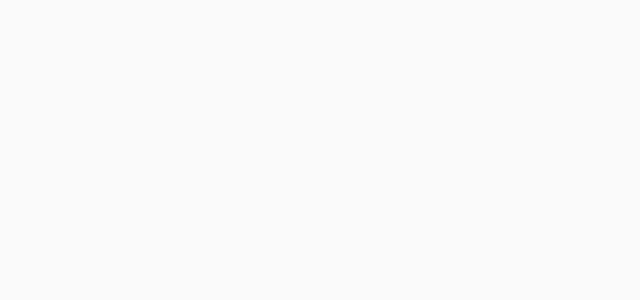
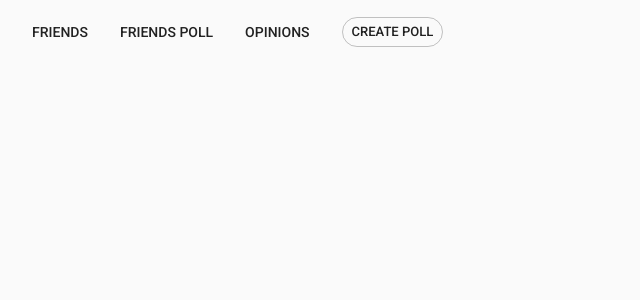
Before and after one commit to hatchways/team-pretzel, a React (Create React App) app in the folder client/: page /dashboard in a window 1280 px wide. Shown: the top 300 px of the page, without its empty margins (0-640 px from the left). Built offline with nearby package versions, Linux system fonts and the light colour scheme.

Commit message:
added toolbar

```diff
--- a/client/src/App.js
+++ b/client/src/App.js
@@ -1,12 +1,13 @@
-import React from 'react'
-import { MuiThemeProvider, CssBaseline } from '@material-ui/core'
-import { BrowserRouter, Route } from 'react-router-dom'
+import React from "react";
+import { MuiThemeProvider, CssBaseline } from "@material-ui/core";
+import { BrowserRouter, Route } from "react-router-dom";
 
-import { theme } from './themes/theme'
+import { theme } from "./themes/theme";
 
-import './App.css'
-import SignUp from './pages/SignUp'
-import SignIn from './pages/SignIn'
+import "./App.css";
+import SignUp from "./pages/SignUp";
+import SignIn from "./pages/SignIn";
+import Dashboard from "./pages/Dashboard";
 
 function App() {
   return (
@@ -15,9 +16,10 @@ function App() {
         <CssBaseline />
         <Route path="/signup" component={SignUp} />
         <Route path="/signin" component={SignIn} />
+        <Route exact path="/dashboard" component={Dashboard} />
       </BrowserRouter>
     </MuiThemeProvider>
-  )
+  );
 }
 
-export default App
+export default App;
--- /dev/null
+++ b/client/src/components/Navbar/index.js
@@ -0,0 +1,58 @@
+import React from "react";
+import { Link } from "react-router-dom";
+import { makeStyles } from "@material-ui/core/styles";
+import { Toolbar, Button } from "@material-ui/core";
+//import {Fab} from "@material-ui/core/";
+
+const useStyles = makeStyles(theme => ({
+  root: {
+    flexGrow: 1
+  },
+  menuButton: {
+    marginRight: theme.spacing(2),
+    textDecoration: "none",
+    display: "flex",
+    alignItems: "flex-end"
+  },
+  title: {
+    flexGrow: 1
+  },
+  button: {
+    margin: theme.spacing(1),
+    borderRadius: 100
+  },
+  input: {
+    display: "none"
+  },
+  toolbar: {
+    display: "flex",
+    alignContent: "flex-end"
+  }
+}));
+
+const Navbar = () => {
+  const classes = useStyles();
+
+  return (
+    <div className={classes.root}>
+      <Toolbar className="classes.toolbar">
+        <Link to="#" className={classes.menuButton}>
+          <Button>Friends</Button>
+        </Link>
+        <Link to="#" className={classes.menuButton}>
+          <Button>Friends poll</Button>
+        </Link>
+        <Link to="#" className={classes.menuButton}>
+          <Button>Opinions</Button>
+        </Link>
+        <Link to="#" className={classes.menuButton}>
+          <Button variant="outlined" size="small" className={classes.button}>
+            Create Poll
+          </Button>
+        </Link>
+      </Toolbar>
+    </div>
+  );
+};
+
+export default Navbar;
--- /dev/null
+++ b/client/src/pages/Dashboard/index.js
@@ -0,0 +1,10 @@
+import React from "react";
+import Navbar from "../../components/Navbar";
+
+class Dashboard extends React.Component {
+  render() {
+    return <Navbar />;
+  }
+}
+
+export default Dashboard;
```
Also changed, not shown: 1 other file (tests, documents, lock files or other folders).
